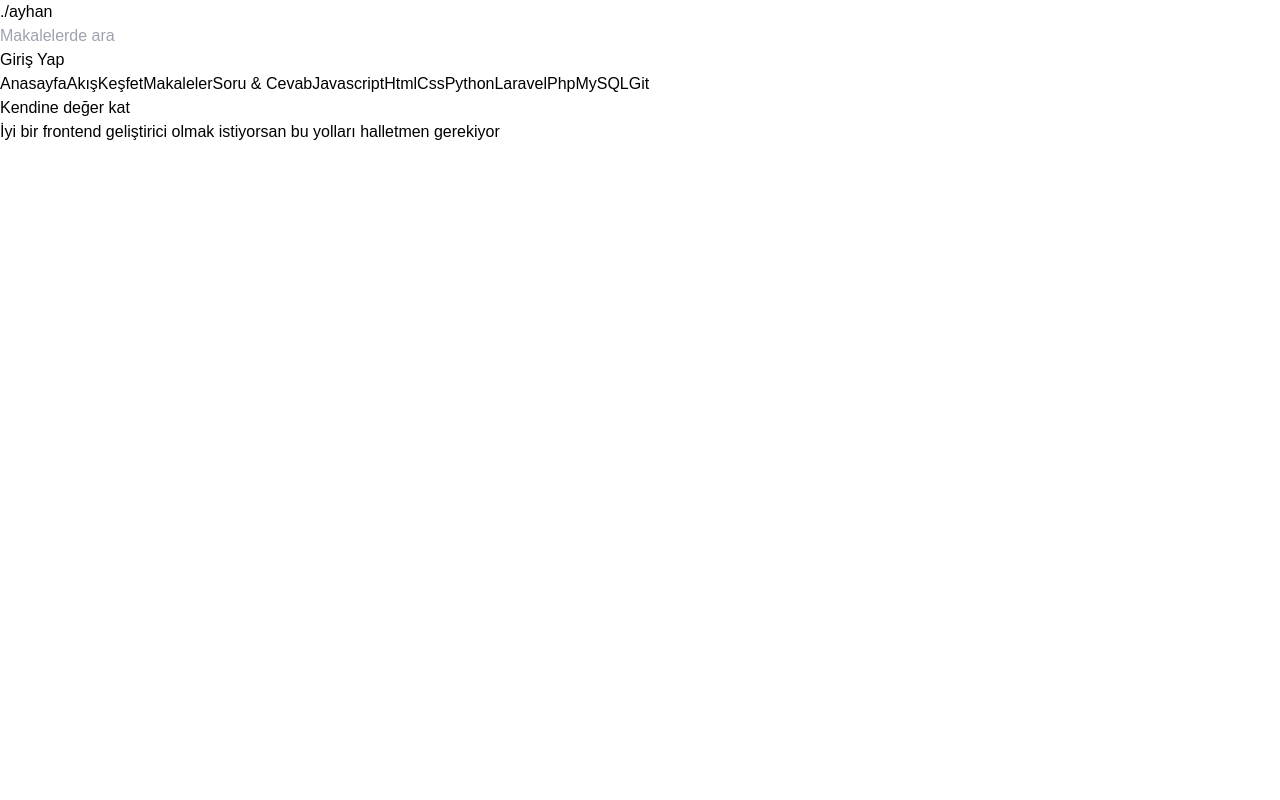
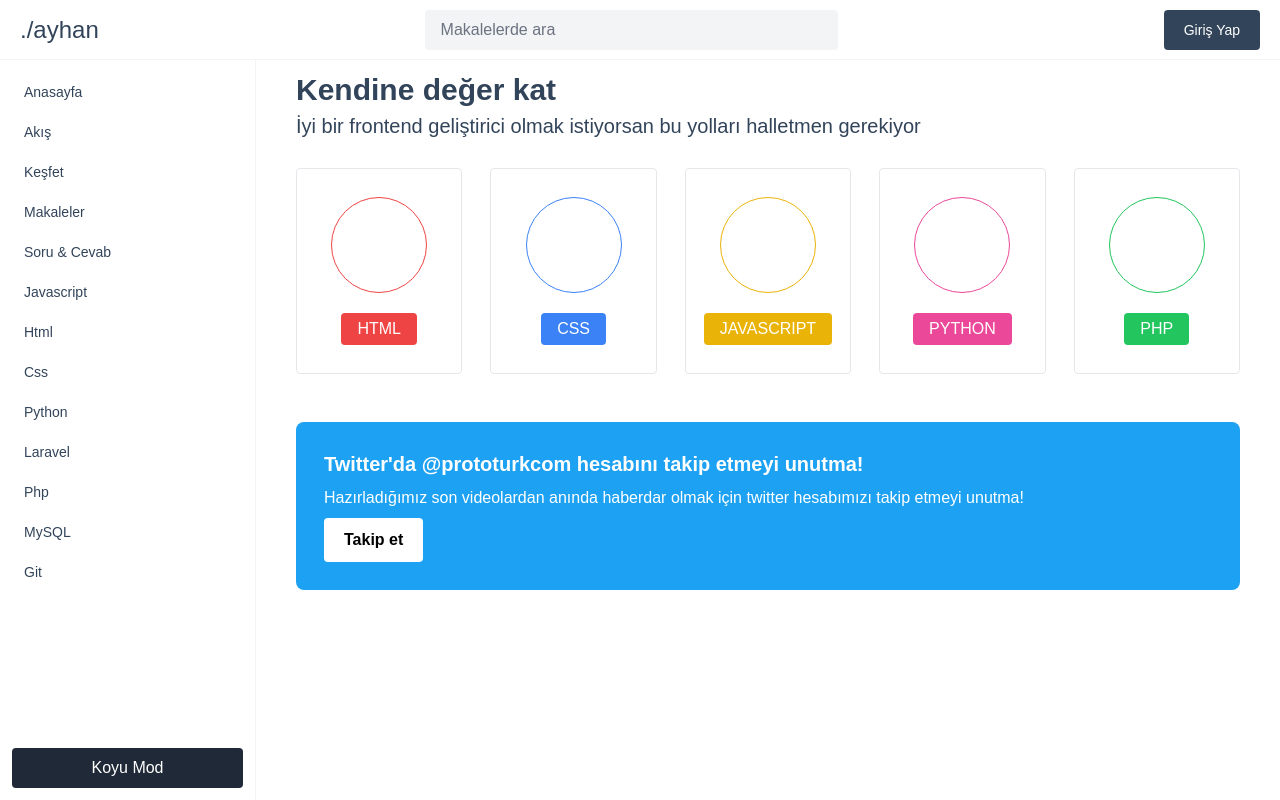
Before and after one commit to ayhandasyuvarlar/tailwind-tutorial, a website: page src/index.html in a window 1280 px wide. Drawn offline with Linux system fonts and the light colour scheme.

Commit message:
card and tempale finish

```diff
--- a/package.json
+++ b/package.json
@@ -2,7 +2,6 @@
   "name": "tailwind",
   "version": "1.0.0",
   "description": "",
-   "type": "module",
   "main": "index.js",
   "scripts": {
     "start": "npx tailwindcss -i ./src/style.css -o ./dist/output.css --watch"
--- a/src/index.html
+++ b/src/index.html
@@ -24,17 +24,118 @@
       <a href="#" class="btn"> Giriş Yap </a>
     </div>
     <main class="flex-auto flex">
-      <aside class="w-64 border-r p-3 border-gray-100 flex">
+      <aside class="w-64 border-r p-3 border-gray-100 flex flex-col">
         <nav id="nav" class="mb-4"></nav>
         <nav id="navTwo" class="mt-4 pt-4"></nav>
+        <div class="mt-auto pt-3">
+          <a
+            href="#"
+            class="bg-gray-800 flex items-center justify-center rounded h-10 text-white"
+          >
+            Koyu Mod
+          </a>
+        </div>
       </aside>
       <section class="flex-auto py-6 px-10">
-        <div class="mx-auto max-w-screen-xl">
-          <h2>Kendine değer kat</h2>
-          <p>
+        <div class="mx-auto max-w-screen-xl flex flex-col gap-2">
+          <h2 class="text-3xl font-bold text-logo mb-1 leading-3">
+            Kendine değer kat
+          </h2>
+          <p class="text-xl text-logo leading-1 mt-1">
             İyi bir frontend geliştirici olmak istiyorsan bu yolları halletmen
             gerekiyor
           </p>
+          <div class="grid grid-cols-10 mt-5 gap-7">
+            <div class="card">
+              <a
+                href="#"
+                class="border flex flex-col px-4 py-7 rounded items-center"
+              >
+                <span
+                  class="w-24 h-24 border border-red-500 rounded-full"
+                ></span>
+                <span
+                  class="inline-flex h-8 px-4 mt-5 text-white bg-red-500 rounded items-center"
+                >
+                  HTML
+                </span>
+              </a>
+            </div>
+            <div class="card">
+              <a
+                href="#"
+                class="border flex flex-col px-4 py-7 rounded items-center"
+              >
+                <span
+                  class="w-24 h-24 border border-blue-500 rounded-full"
+                ></span>
+                <span
+                  class="inline-flex h-8 px-4 mt-5 text-white bg-blue-500 rounded items-center"
+                >
+                  CSS
+                </span>
+              </a>
+            </div>
+            <div class="card">
+              <a
+                href="#"
+                class="border flex flex-col px-4 py-7 rounded items-center"
+              >
+                <span
+                  class="w-24 h-24 border border-yellow-500 rounded-full"
+                ></span>
+                <span
+                  class="inline-flex h-8 px-4 mt-5 text-white bg-yellow-500 rounded items-center"
+                >
+                  JAVASCRIPT
+                </span>
+              </a>
+            </div>
+            <div class="card">
+              <a
+                href="#"
+                class="border flex flex-col px-4 py-7 rounded items-center"
+              >
+                <span
+                  class="w-24 h-24 border border-pink-500 rounded-full"
+                ></span>
+                <span
+                  class="inline-flex h-8 px-4 mt-5 text-white bg-pink-500 rounded items-center"
+                >
+                  PYTHON
+                </span>
+              </a>
+            </div>
+            <div class="card">
+              <a
+                href="#"
+                class="border flex flex-col px-4 py-7 rounded items-center"
+              >
+                <span
+                  class="w-24 h-24 border border-green-500 rounded-full"
+                ></span>
+                <span
+                  class="inline-flex h-8 px-4 mt-5 text-white bg-green-500 rounded items-center"
+                >
+                  PHP
+                </span>
+              </a>
+            </div>
+          </div>
+          <div class="bg-twitter w-full mt-10 p-7 rounded-lg text-white space-y-2">
+            <h6 class="text-xl font-bold">
+              Twitter'da @prototurkcom hesabını takip etmeyi unutma!
+            </h6>
+            <p>
+              Hazırladığımız son videolardan anında haberdar olmak için twitter
+              hesabımızı takip etmeyi unutma!
+            </p>
+            <a
+              href=""
+              class="bg-white h-11 px-5 inline-flex items-center rounded font-semibold text-black mt-4"
+              >Takip et</a
+            >
+          </div>
         </div>
       </section>
     </main>
--- a/src/index.js
+++ b/src/index.js
@@ -43,6 +43,7 @@ const navigationTwo = [
 ];
 
 const navDiv = document.createElement("div"); // div elementi oluşturuldu.
+navDiv.classList = 'mb-10'
 navigation.forEach((item) => {
   const navA = document.createElement("a");
   navA.textContent = item.name;
--- a/src/style.css
+++ b/src/style.css
@@ -8,7 +8,10 @@
     @apply inline-flex items-center text-white bg-logo h-10 px-5 rounded text-sm;
   }
   .header {
-    @apply h-15 w-full   border-b border-gray-100 flex justify-between items-center px-5;
+    @apply h-15 p-5 w-full   border-b border-gray-100 flex justify-between items-center px-5;
+  }
+  .card {
+    @apply col-span-2;
   }
 }
 
--- a/tailwind.config.js
+++ b/tailwind.config.js
@@ -5,6 +5,7 @@ module.exports = {
     extend: {
       colors: {
         logo: "#32445a",
+        twitter: "#1da1f2",
       },
       spacing: {
         15: "3.75rem",
```
Also changed, not shown: dist/output.css.
